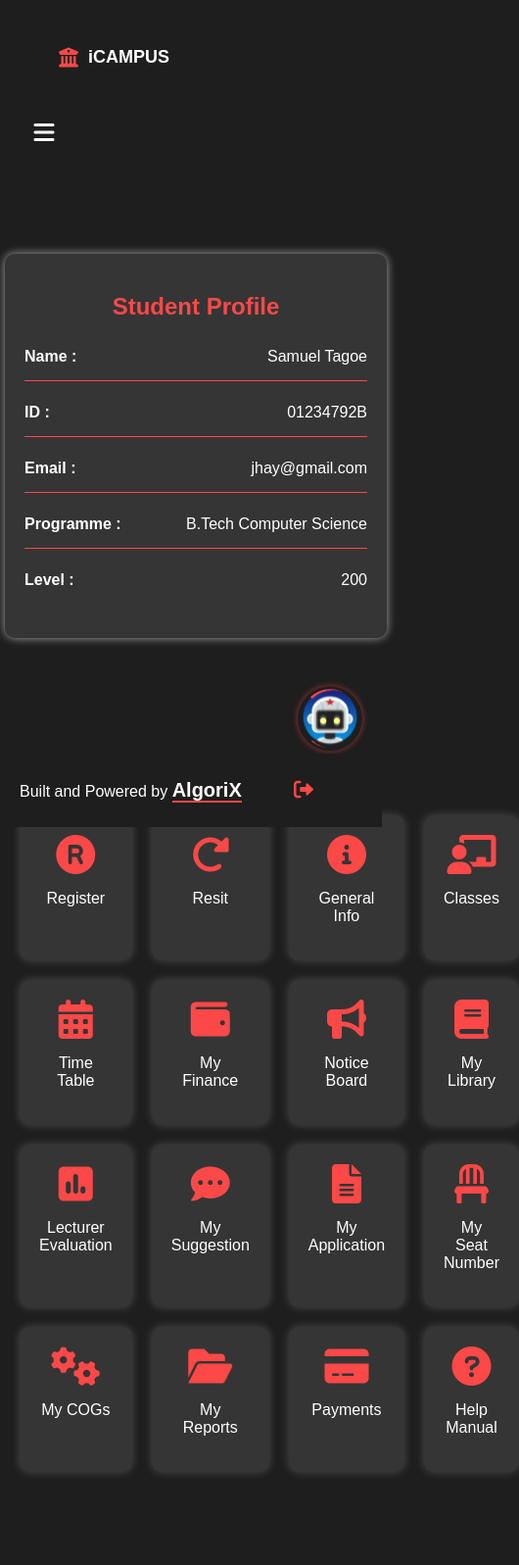
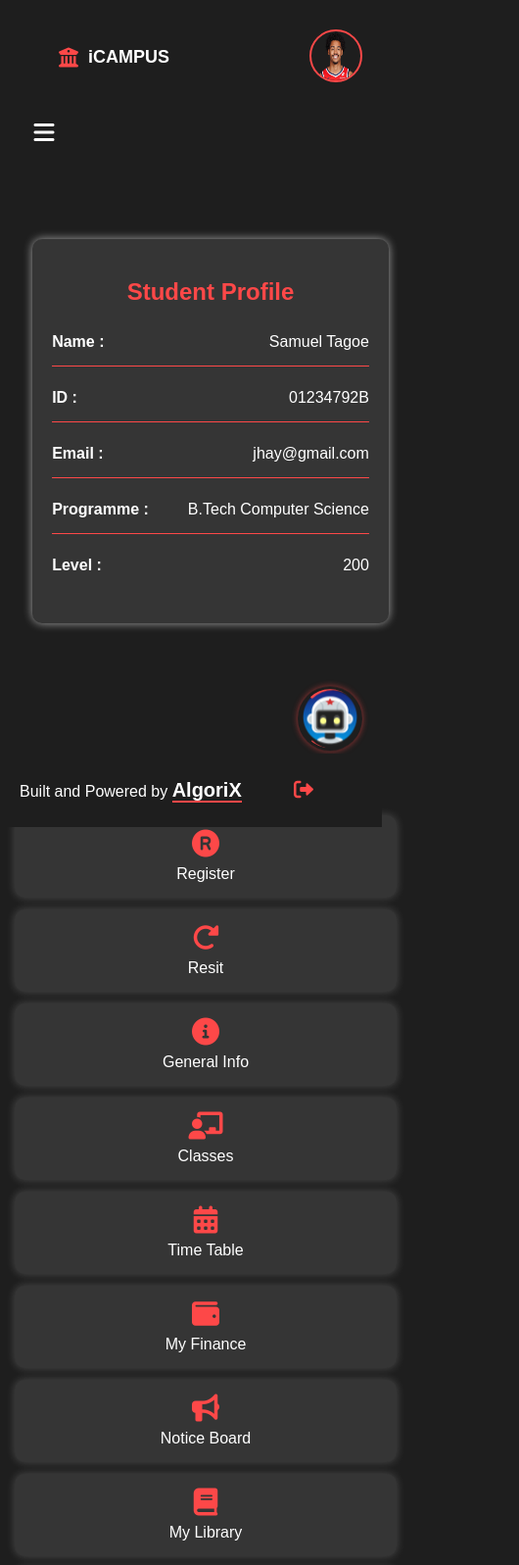
Before and after one commit to SamuelTagoe/Responsive-Page, a plain HTML site: page index.html in a window 390 px wide. Shown: the top 1597 px of the page at 98% size, 530 px wide, since content can reach past the window. Drawn offline with Linux system fonts and the light colour scheme.

Commit message:
Final updates"

```diff
--- a/index.html
+++ b/index.html
@@ -13,10 +13,12 @@
 <body>
 
     <aside class="sidebar">
+
         <div class="sidebar-inner">
             <a class="hamburger" data-title="Menu">
                 <i class="fa-solid fa-bars"></i>
             </a>
+
             <div class="sidebar-links">
                 <a class="side" href="" data-title="Home"><i class="fas fa-home"></i></a>
                 <a class="side" href="" data-title="Academics"><i class="fas fa-book"></i></a>
@@ -26,52 +28,70 @@
                 <a class="side" href="" data-title="Settings"><i class="fa-solid fa-gear"></i></a>
             </div>
         </div>
+
     </aside>
 
     <header>
         <nav>
+
           <div class="logo">
             <p><i class="fas fa-university"></i> iCAMPUS</p>
           </div>
+
+          <div class="user-profile-mobile">
+            <img src="poole.jpeg" alt="Profile">
+          </div>
+
           <div class="right">
             <p>Built and Powered by <a href="" class="algorix">AlgoriX</a></p>
             <a href="/index.html" class="logout"><i class="fas fa-sign-out-alt"></i></a>
           </div>
-            <div class="logo-profile">
-                <img src="/Images/Juice.jpeg" alt="">
-            </div>
+
         </nav>
       </header>
 
     <main>
+
         <div class="profile-outter">
+
             <div class="profile-container">
+
                 <h2>Student Profile</h2>
+
                 <div class="profile-info">
                     <label>Name :</label> <span>Samuel Tagoe</span>
                 </div>
+
                 <div class="profile-info">
                     <label>ID :</label> <span>01234792B</span>
                 </div>
+
                 <div class="profile-info">
                     <label>Email :</label> <span>jhay@gmail.com</span>
                 </div>
+
                 <div class="profile-info">
                     <label>Programme :</label> <span>B.Tech Computer Science</span>
                 </div>
+
                 <div class="profile-info">
                     <label>Level :</label> <span>200</span>
                 </div>
+
             </div>
+
         </div>
 
         <div class="user">
-            <img src="/Images/Juice.jpeg" alt="">
+            <img src="poole.jpeg" alt="">
         </div>
+
     </main>
 
     <section>
+
         <div class="grid-container">
+
             <div class="grid-item"><i class="fas fa-registered"></i><p><a href="/Views/Academics/register.html">Register</a></p></div>
             <div class="grid-item"><i class="fas fa-redo-alt"></i><p><a href="/">Resit</a></p></div>
             <div class="grid-item"><i class="fas fa-info-circle"></i><p><a href="general-info.html">General Info</a></p></div>
@@ -88,21 +108,30 @@
             <div class="grid-item"><i class="fas fa-folder-open"></i><p><a href="/Views/Academics/reports.html">My Reports</a></p></div>
             <div class="grid-item"><i class="fas fa-credit-card"></i><p><a href="/">Payments</a></p></div>
             <div class="grid-item"><i class="fas fa-question-circle"></i><p><a href="/Views/Support/help-manual.html">Help Manual</a></p></div>
+
         </div>
+
     </section>
 
     <div class="profile-icon" onclick="window.location.href='/Views/AI/ai-messaging.html'">
+
         <div class="spin">
             <div class="profile-border"></div>
+
             <img src="app.png" alt="Profile Icon">
         </div>
+
     </div>
 
     <footer>
+
         <div class="mobile-footer-content">
+
           <p>Built and Powered by <a href="" class="algorix">AlgoriX</a></p>
           <a href="/index.html" class="logout"><i class="fas fa-sign-out-alt"></i></a>
+
         </div>
+
     </footer>
 
    <script src="script.js"></script>
--- a/media-quries.css
+++ b/media-quries.css
@@ -1,7 +1,3 @@
-/* media-queries.css - Updated Version */
-/* Mobile First Adjustments */
-
-/* Hide right content in header on mobile */
 @media (max-width: 767px) {
   header nav .right {
     display: none;
@@ -15,10 +11,37 @@
       display: none
   }
 
-    /* Create footer for mobile */
+  .logo-profile {
+    display: block;
+  }
+
+  header nav {
+    position: relative;
+  }
+
+  header nav .user-profile-mobile {
+    display: block;
+    position: absolute;
+    right: 20px;
+    top: 50%;
+    transform: translateY(-50%);
+  }
+
+  header nav .user-profile-mobile img {
+    width: 50px;
+    height: 50px;
+    border-radius: 50%;
+    border: 2px solid var(--accent);
+  }
+
+
+  main .user {
+    display: none;
+  }
+
   body {
     position: relative;
-      padding-bottom: 60px; /* Space for footer */
+    padding-bottom: 60px;
   }
 
   footer {
@@ -62,18 +85,16 @@
       margin-right: 50px;
   }
 
-    /* Adjust main content spacing */
   main {
     margin-bottom: 20px;
   }
 
-    /* Profile icon adjustment */
   .profile-icon {
-      bottom: 70px; /* Above the footer */
+    bottom: 70px;
   }
 }
 
-  /* Show header right content and hide footer on larger screens */
+
 @media (min-width: 768px) {
   header nav .right {
     display: flex;
@@ -83,14 +104,173 @@
     display: none;
   }
 
-    /* Reset profile icon position */
   .profile-icon {
     bottom: 20px;
   }
 }
 
-  /* Rest of your existing media queries... */
+@media (min-width: 768px) {
+  header nav .right {
+    display: flex;
+  }
 
+  footer {
+    display: none;
+  }
+
+  header nav .user-profile-mobile {
+    display: none;
+  }
+
+  main .user {
+    display: block;
+  }
+
+  .profile-icon {
+    bottom: 20px;
+  }
+}
+
+
+@media (max-width: 1199px) {
+  .grid-container {
+    grid-template-columns: repeat(3, 1fr);
+  }
+}
+
+@media (max-width: 899px) {
+  .grid-container {
+    grid-template-columns: repeat(2, 1fr);
+    gap: 15px;
+  }
+
+  .grid-item {
+    padding: 15px 10px;
+  }
+
+  .grid-item i {
+    font-size: 32px;
+  }
+
+  .grid-item p {
+    font-size: 14px;
+  }
+}
+
+@media (max-width: 599px) {
+  .grid-container {
+    grid-template-columns: 1fr;
+    gap: 12px;
+  }
+
+  .grid-item {
+    padding: 12px 8px;
+    display: flex;
+    align-items: center;
+    gap: 15px;
+  }
+
+  .grid-item i {
+    font-size: 28px;
+    min-width: 40px;
+  }
+
+  .grid-item p {
+    text-align: left;
+    margin: 0;
+    flex-grow: 1;
+  }
+}
+
+
+@media (max-width: 767px) {
+  section {
+    padding: 20px 15px;
+    margin-bottom: 60px;
+  }
+
+  .profile-container {
+    width: 100%;
+    max-width: 350px;
+    margin: 0 auto 30px;
+    padding: 20px;
+    background: rgba(255, 255, 255, 0.1);
+    border-radius: 10px;
+    box-shadow: 0 0 10px rgba(255, 255, 255, 0.6);
+  }
+
+  .profile-info {
+    display: flex;
+    justify-content: space-between;
+    padding: 8px 0;
+    font-size: 16px;
+    border-bottom: 1px solid var(--accent);
+    margin-bottom: 15px;
+    padding-bottom: 15px;
+  }
+
+  main .user {
+    display: none;
+  }
+}
+
+@media (min-width: 768px) {
+  .grid-container {
+    max-width: 1200px;
+    margin: 0 auto;
+  }
+
+  main .user {
+    display: block;
+    margin-left: 100px;
+    height: 300px;
+    width: 290px;
+    border-radius: 50%;
+    border: 1px solid rgba(255, 255, 255, 0.6);
+    box-shadow: 0 0 20px rgba(255, 255, 255, 0.6);
+  }
+
+  main .user img {
+    height: 300px;
+    width: 290px;
+    border-radius: 50%;
+  }
+
+  header nav .user-profile-mobile {
+    display: none;
+  }
+
+  .profile-container {
+    width: 350px;
+    margin-left: 10px;
+  }
+
+  .grid-item {
+    text-align: center;
+  }
+}
+
+
+@media (max-width: 599px) {
+  .grid-item {
+    display: flex;
+    flex-direction: column;
+    align-items: center;
+    justify-content: center;
+    gap: 8px;
+    padding: 15px 8px;
+  }
+
+  .grid-item p {
+    text-align: center !important;
+    width: 100%;
+    margin: 0;
+  }
+
+  .grid-item i {
+    margin: 0 auto;
+  }
+}
 
 @keyframes rotate-border {
     0% { transform: rotate(0deg); }
--- a/sidebar.css
+++ b/sidebar.css
@@ -1,10 +1,8 @@
-/* Updated Sidebar Positioning - Now at Top */
 .sidebar {
     position: fixed;
     left: 20px;
-    top: 150px; /* Adjusted to appear below header */
+    top: 150px;
     z-index: 100;
-    /* Removed centering transforms */
 }
 
 .sidebar-inner {
@@ -14,7 +12,6 @@
     align-items: center;
 }
 
-/* Hamburger Button Styles (unchanged) */
 .hamburger {
     width: 50px;
     height: 50px;
@@ -30,15 +27,14 @@
 }
 
 .hamburger:hover {
-    background: var(--accent);
+    background: white;
     transform: scale(1.1);
     color: black;
 }
 
-/* Updated Sidebar Links Position */
 .sidebar-links {
     position: absolute;
-    top: 60px; /* Position below hamburger */
+    top: 60px;
     left: 0;
     display: flex;
     flex-direction: column;
@@ -46,7 +42,7 @@
     text-decoration: none;
 }
 
-/* Rest remains exactly the same */
+
 .sidebar-links .side {
     width: 50px;
     height: 50px;
@@ -71,7 +67,7 @@
     pointer-events: auto;
 }
 
-/* Staggered animations (unchanged) */
+
 .sidebar-links .side:nth-child(1) { transition-delay: 0.05s; }
 .sidebar-links .side:nth-child(2) { transition-delay: 0.1s; }
 .sidebar-links .side:nth-child(3) { transition-delay: 0.15s; }
@@ -79,7 +75,6 @@
 .sidebar-links .side:nth-child(5) { transition-delay: 0.25s; }
 .sidebar-links .side:nth-child(6) { transition-delay: 0.3s; }
 
-/* Icon animation (unchanged) */
 .hamburger i {
     transition: transform 0.3s ease;
 }
@@ -88,7 +83,6 @@
     transform: rotate(90deg);
 }
 
-/* Tooltip (unchanged) */
 .sidebar a::after {
     content: attr(data-title);
     position: absolute;
--- a/style.css
+++ b/style.css
@@ -82,7 +82,7 @@ main {
     align-items: center;
     height: 80vh;
     flex-direction: row;
-    gap: 100px; /* Increased gap between profile container and user */
+    gap: 100px;
     max-width: 1400px;
     margin: 0 auto;
 }
@@ -93,7 +93,7 @@ main {
     border-radius: 10px;
     box-shadow: 0 0 10px rgba(255, 255, 255, 0.6);
     width: 350px;
-    margin-left: 10px; /* You can adjust this for better alignment */
+    margin-left: 10px;
 }
 
 h2 {
@@ -131,7 +131,7 @@ main .user img {
 }
 
 .user {
-    margin-left: 100px; /* Increase spacing between profile and user image */
+    margin-left: 100px;
     height: 300px;
     width:  290px;
     border-radius: 50%;
@@ -139,7 +139,6 @@ main .user img {
     box-shadow: 0 0 20px rgba(255, 255, 255, 0.6);
 }
 
-/* Ensure images are responsive */
 .user img, .profile-icon img {
     max-width: 100%;
     height: auto;
@@ -158,7 +157,7 @@ section {
     grid-template-columns: repeat(4, 1fr);
     gap: 20px;
     width: 100%;
-    max-width: 1200px; /* Limit the width */
+    max-width: 1200px;
     transition: grid-template-columns 0.3s ease;
 }
 
@@ -193,7 +192,6 @@ section {
     text-decoration: none;
 }
 
-/* Profile Icon Animation */
 .profile-icon {
     position: fixed;
     bottom: 20px;
@@ -218,7 +216,7 @@ section {
     height: 100%;
     border-radius: 50%;
     border: 3px solid transparent;
-    border-top: 3px solid rgb(253, 72, 72); /* Color of the spinning border */
+    border-top: 3px solid rgb(253, 72, 72);
     border-bottom: 3px solid rgb(253, 72, 72);
     animation: rotate-border 2s linear infinite;
 }
```
Also changed, not shown: poole.jpeg (added). Lines whose indentation alone changed are shown as unchanged.
